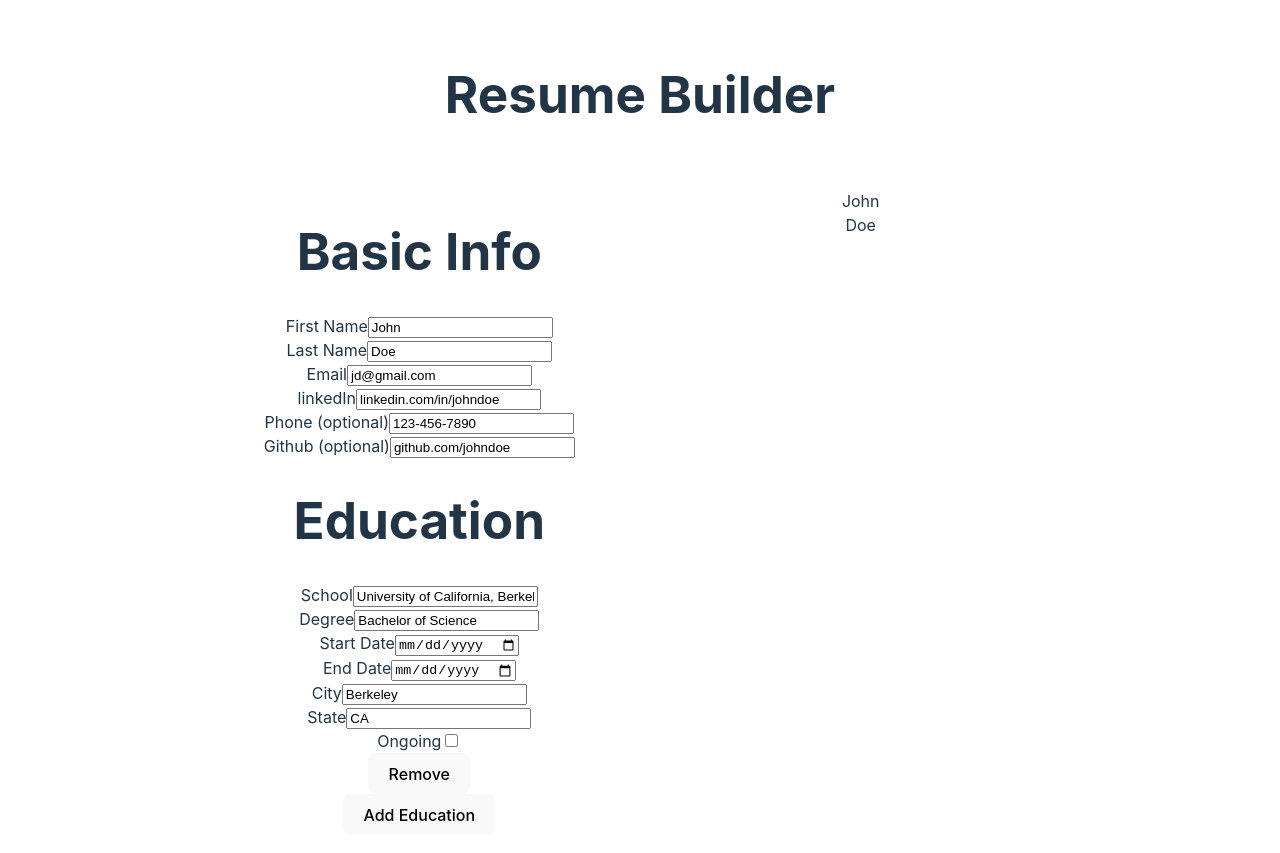
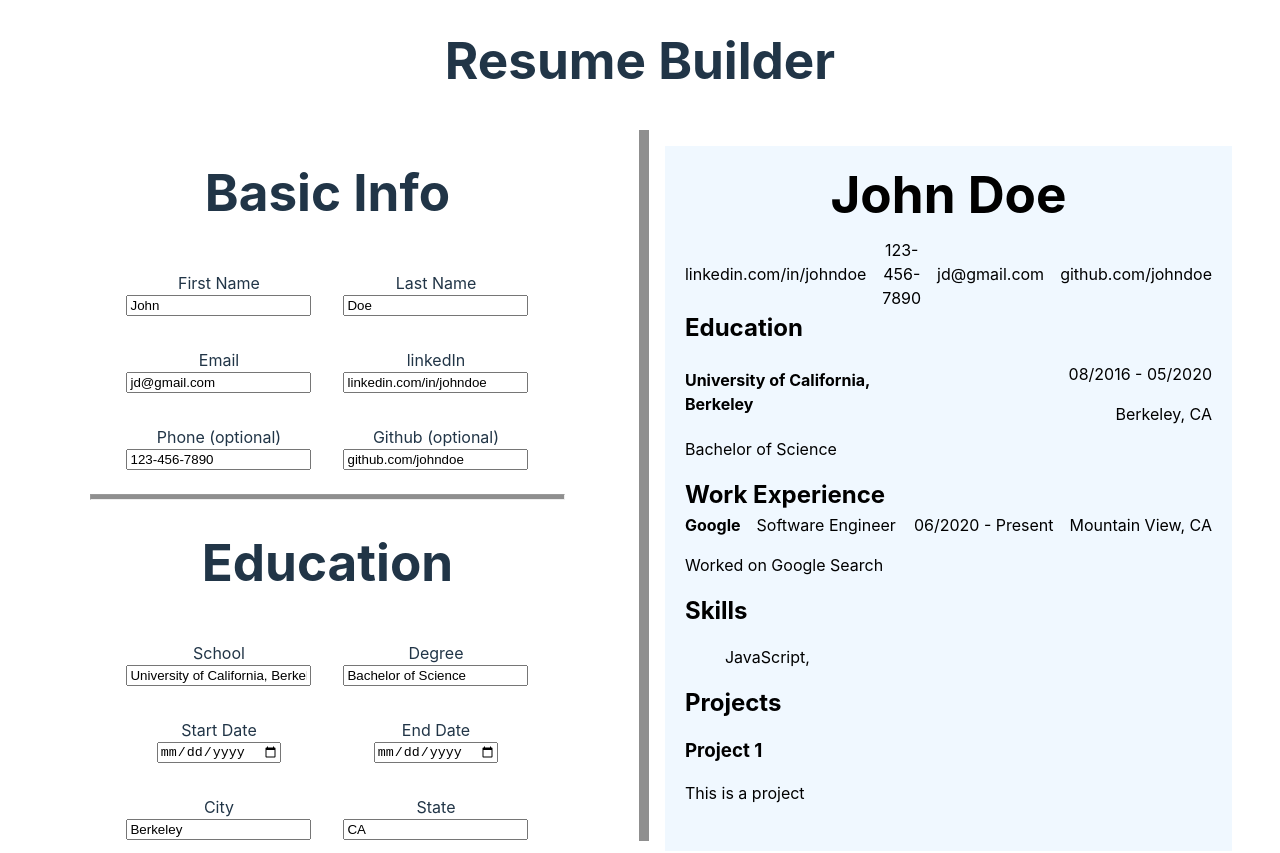
Before and after one commit to bnoora/resume-builder, a React (Vite) app: page / in a window 1280 px wide. Shown: the top 853 px of the page. Built offline with nearby package versions, Linux system fonts and the light colour scheme.

Commit message:
styling done, project almost finished, needs local storage

```diff
--- a/src/App.jsx
+++ b/src/App.jsx
@@ -3,16 +3,20 @@ import './App.css'
 import './styles/main.css'
 import Editor from './components/editor';
 import Display from './components/display';
+import cvState from './components/cvState';
 
 function App() {
+
+  const cvData = cvState();
+
   return (
     <div className="App">
       <header className="App-header">
         <h1>Resume Builder</h1>
       </header>
       <main>
-        <Editor />
-        <Display />
+        <Editor {...cvData} />
+        <Display {...cvData} />
       </main>
     </div>
   )
--- a/src/components/display.jsx
+++ b/src/components/display.jsx
@@ -1,7 +1,7 @@
 import React from 'react';
-import cvState from './cvState';
+import '../styles/display.css';
 
-function Display() {
+function Display(props) {
     const {
         basicInfo,
         handleBasicInfoChange,
@@ -21,15 +21,86 @@ function Display() {
         handleProjectChange,
         addProject,
         removeProject
-    } = cvState();
+    } = props;
 
-    const {firstName, lastName, email, phone, address, city, state, zip} = basicInfo;
+    const {firstName, lastName, email, linkedin, phone, github} = basicInfo;
+    console.log(educations);
 
     return (
-        <div className='display'>
-            <div className="firstname">{firstName}</div>
-            <div className="lastname">{lastName}</div>
-        </div>
+        <section className='display'>
+            <div className="resumeCV">
+                <section id='cvHead'>
+                    <h1>{firstName} {lastName}</h1>
+                    <ul>
+                        {linkedin && <li>{linkedin}</li>}
+                        {phone && <li>{phone}</li>}
+                        {email && <li>{email}</li>}
+                        {github && <li>{github}</li>}
+                    </ul>
+                </section>
+                {educations.length > 0 && (
+                    <section id='eduDisplaySection'>
+                        <h2>Education</h2>
+                        {educations.map(education => (
+                            <div key={education.id} className='eduDisplay'>
+                                <div className='schoolDegree'>
+                                    <h4>{education.school}</h4>
+                                    <p>{education.degree}</p>
+                                </div>
+                                <div className='dateLoc'>
+                                    <p>{education.startDate} - {education.endDate}</p>
+                                    <p>{education.schoolCity}, {education.schoolState}</p>
+                                </div>
+                            </div>
+                        ))}
+                    </section>
+                )}
+                {workExperiences.length > 0 && (
+                    <section id='workDisplaySection'>
+                        <h2>Work Experience</h2>
+                        {workExperiences.map(workExperience => (
+                            <div key={workExperience.id} className='workDisplay'>
+                                <div className='companyPosition'>
+                                    <div>
+                                        <h4>{workExperience.company}</h4>
+                                        <p>{workExperience.position}</p>
+                                    </div>
+                                    <div>
+                                        <p>{workExperience.startDate} - {workExperience.endDate}</p>
+                                        <p>{workExperience.city}, {workExperience.state}</p>
+                                    </div>
+                                </div>
+                                <div id='workDesc'>
+                                    <p>{workExperience.description}</p>
+                                </div>
+
+                            </div>
+                        ))}
+                    </section>
+                )}
+                {skills.length > 0 && (
+                    <section id='skillDisplaySection'>
+                        <h2>Skills</h2>
+                        <ul>
+                            {skills.map(skill => (
+                                <li key={skill.id}>{skill.skill},</li>
+                            ))}
+                        </ul>
+                    </section>
+                )}
+                {projects.length > 0 && (
+                    <section id='projectDisplaySection'>
+                        <h2>Projects</h2>
+                        {projects.map(project => (
+                            <div key={project.id} className='projectDisplay'>
+                                <h3>{project.title}</h3>
+                                <p>{project.description}</p>
+                            </div>
+                        ))}
+                    </section>
+                )}
+            </div>
+        </section>
     );
 }
 
--- a/src/components/editor.jsx
+++ b/src/components/editor.jsx
@@ -3,9 +3,11 @@ import EduInfo from "./form/eduInfo";
 import WorkExperience from "./form/workExperience";
 import Skill from "./form/skill";
 import Project from "./form/projects";
-import cvState from "./cvState";
+import '../styles/editor.css';
+import '../styles/form.css';
 
-function Editor() {
+
+function Editor(props) {
     const {
         basicInfo,
         handleBasicInfoChange,
@@ -25,7 +27,9 @@ function Editor() {
         handleProjectChange,
         addProject,
         removeProject
-    } = cvState();
+    } = props;
+
+    console.log(skills);
 
     return (
         <div className='editor'>
@@ -33,6 +37,7 @@ function Editor() {
                 <h1>Basic Info</h1>
                 <BasicInfo data={basicInfo} onChange={handleBasicInfoChange}/>
             </div>
+            <hr className="sectLine"/>
             <div className='editorSection'>
                 <h1>Education</h1>
                 {educations.map(education => (
@@ -41,6 +46,7 @@ function Editor() {
                 ))}
                 <button onClick={addEducation}>Add Education</button>
             </div>
+            <hr className="sectLine"/>
             <div className='editorSection'>
                 <h1>Work Expeirence</h1>
                 {workExperiences.map(workExperience => (
@@ -49,6 +55,7 @@ function Editor() {
                 ))}
                 <button onClick={addWorkExperience}>Add Work Experience</button>
             </div>
+            <hr className="sectLine"/>
             <div className='editorSection'>
                 <h1>Skills</h1>
                 {skills.map(skill => (
@@ -57,6 +64,7 @@ function Editor() {
                 ))}
                 <button onClick={addSkill}>Add Skill</button>
             </div>
+            <hr className="sectLine"/>
             <div className='editorSection'>
                     <h1>Projects</h1>
                     {projects.map(project => (
--- a/src/components/form/eduInfo.jsx
+++ b/src/components/form/eduInfo.jsx
@@ -6,7 +6,7 @@ function EduInfo(props) {
     return (
         <section className="formSection">
             <form className="form">
-                <div className="formDoubleSection" id="educationSection">
+                <div className="formDoubleSection">
                     <div className="formSection">
                         <label htmlFor="school">School</label>
                         <input type="text" name="school" id="school" value={data.school} onChange={e => onChange(data.id, {...data, school: e.target.value})}/>
@@ -15,6 +15,8 @@ function EduInfo(props) {
                         <label htmlFor="degree">Degree</label>
                         <input type="text" name="degree" id="degree" value={data.degree} onChange={e => onChange(data.id, {...data, degree: e.target.value})}/>
                     </div>
+                </div>
+                <div className="formDoubleSection">
                     <div className="formSection">
                         <label htmlFor="schoolStart">Start Date</label>
                         <input type="date" name="schoolStart" id="schoolStart" value={data.schoolStart} onChange={e => onChange(data.id, {...data, schoolStart: e.target.value})}/>
@@ -23,6 +25,8 @@ function EduInfo(props) {
                         <label htmlFor="schoolEnd">End Date</label>
                         <input type="date" name="schoolEnd" id="schoolEnd" value={data.schoolEnd} onChange={e => onChange(data.id, {...data, schoolEnd: e.target.value})}/>
                     </div>
+                </div>
+                <div className="formDoubleSection">
                     <div className="formSection">
                         <label htmlFor="schoolCity">City</label>
                         <input type="text" name="schoolCity" id="schoolCity" value={data.schoolCity} onChange={e => onChange(data.id, {...data, schoolCity: e.target.value})}/>
@@ -31,6 +35,7 @@ function EduInfo(props) {
                         <label htmlFor="schoolState">State</label>
                         <input type="text" name="schoolState" id="schoolState" value={data.schoolState} onChange={e => onChange(data.id, {...data, schoolState: e.target.value})}/>
                     </div>
+                </div>
                     <div className="formSection">
                         <label htmlFor="isOngoing">Ongoing</label>
                         <input type="checkbox" name="isOngoing" id="isOngoing" checked={data.isOngoing} onChange={e => onChange(data.id, {...data, isOngoing: e.target.value})}/>
@@ -38,8 +43,8 @@ function EduInfo(props) {
                     <div className="formSection">
                         <button type="button" onClick={() => onRemove(data.id)}>Remove</button>
                     </div>
-                </div>
             </form>
+            <hr className='midLine'/>
         </section>
     )
 }
--- a/src/components/form/projects.jsx
+++ b/src/components/form/projects.jsx
@@ -4,14 +4,14 @@ function Project(props) {
     return (
         <section className="formSection">
             <form className="form">
-                    <section className="formDoubleSection" id="projectSection" key={data.id}>
+                    <section className="formDoubleSection" id="projectSection">
                         <div className="formSection">
                             <label htmlFor="title">Title</label>
                             <input type="text" name="title" id="title" value={data.title} onChange={e => onChange(data.id, {...data, title: e.target.value})}/>
                         </div>
                         <div className="formSection">
                             <label htmlFor="description">Description</label>
-                            <input type="text" name="description" id="description" value={data.description} onChange={e => onChange(data.id, {...data, description: e.target.value})}/>
+                            <textarea type="text" name="description" id="description" value={data.description} onChange={e => onChange(data.id, {...data, description: e.target.value})}/>
                         </div>
                         <div className="formSection">
                             <button type="button" onClick={() => onRemove(data.id)}>Remove</button>
--- a/src/components/form/skill.jsx
+++ b/src/components/form/skill.jsx
@@ -1,10 +1,12 @@
 function Skill(props) {
-  const { skill, handleChange } = props;
+  const { data, onChange } = props;
   return (
-    <div className="formSection">
-        <label htmlFor="skill">Skill</label>
-        <input type="text" name="skill" id="skill" value={skill} onChange={handleChange} />
-    </div>
+    <section className="formSection">
+        <form className="form">
+          <label htmlFor="skill">Skill</label>
+          <input type="text" name="skill" id="skill" value={data.skill} onChange={e => onChange(data.id, {...data, skill: e.target.value})} />
+        </form>
+    </section>
   );
 }
 
--- /dev/null
+++ b/src/styles/display.css
@@ -0,0 +1,143 @@
+.display {
+    color: black;
+    padding: 1rem;
+}
+
+.resumeCV {
+    background-color: aliceblue;
+    padding: 20px;
+    height: 98%;
+}
+
+#cvHead {
+    display: flex;
+    flex-direction: column;
+    justify-content: space-between;
+    align-items: center;
+    gap: 1rem;
+}
+
+#cvHead > * {
+    margin: 0;
+    padding: 0;
+}
+
+#cvHead > ul {
+    list-style-type: none;
+    display: flex;
+    flex-direction: row;
+    justify-content: space-between;
+    align-items: center;
+    gap: 1rem;
+}
+
+#eduDisplaySection {
+    display: flex;
+    flex-direction: column;
+}
+
+#eduDisplaySection > h2 {
+    align-self: flex-start;
+    padding: 0;
+    margin: 0;
+}
+
+.eduDisplay {
+    display: grid;
+    grid-template-columns: 1fr 1fr;
+    grid-template-rows: 1fr;
+    gap: 1rem;
+}
+
+.schoolDegree {
+    justify-self: flex-start;
+    text-align: left;
+}
+
+.dateLoc {
+    justify-self: flex-end;
+    text-align: right;
+}
+
+.workDisplay {
+    display: flex;
+    flex-direction: column;
+}
+
+#workDisplaySection {
+    display: flex;
+    flex-direction: column;
+}
+
+#workDisplaySection > h2 {
+    align-self: flex-start;
+    padding: 0;
+    margin: 0;
+}
+
+.companyPosition {
+    display: flex;
+    flex-direction: row;
+    justify-content: space-between;
+    align-items: center;
+}
+
+.companyPosition > div {
+    display: flex;
+    flex-direction: row;
+    justify-content: center;
+    align-items: center;
+    gap: 1rem;
+}
+
+.companyPosition > div > * {
+    margin: 0;
+    padding: 0;
+}
+
+
+#workDesc {
+    align-self: flex-start;
+}
+
+#skillDisplaySection {
+    display: flex;
+    flex-direction: column;
+}
+
+#skillDisplaySection > h2 {
+    align-self: flex-start;
+    padding: 0;
+    margin: 0;
+}
+
+#skillDisplaySection > ul {
+    list-style-type: none;
+    display: flex;
+    flex-direction: row;
+    align-items: center;
+    gap: 1rem;
+}
+
+#projectDisplaySection {
+    display: flex;
+    flex-direction: column;
+}
+
+#projectDisplaySection > h2 {
+    align-self: flex-start;
+    padding: 0;
+    margin: 0;
+}
+
+.projectDisplay {
+    display: flex;
+    flex-direction: column;
+}
+
+.projectDisplay > * {
+    margin: 0;
+    padding: 0;
+    padding-top: 1rem;
+    text-align: left;
+}
--- /dev/null
+++ b/src/styles/editor.css
@@ -0,0 +1,5 @@
+.editorSection {
+    justify-content: center;
+    align-items: center;
+    width: 100%;
+}
--- /dev/null
+++ b/src/styles/form.css
@@ -0,0 +1,41 @@
+form {
+    display: flex;
+    flex-direction: column;
+    justify-content: center;
+}
+
+
+.formDoubleSection {
+    display: flex;
+    flex-direction: row;
+    justify-content: space-between;
+    align-items: center;
+    width: 100%;
+    gap: 2rem;
+    padding-top: 1rem;
+    padding-bottom: 1rem;
+}
+
+.formSection {
+    display: flex;
+    flex-direction: column;
+    justify-content: center;
+    align-items: center;
+    width: 100%;
+}
+
+#projectSection {
+    display: flex;
+    flex-direction: column;
+    justify-content: center;
+    align-items: center;
+    width: 100%;
+}
+
+#projectSection > * > textarea {
+    min-width: 400px;
+    min-height: 200px;
+    resize: none;
+    border-radius: 1rem;
+    padding: 1rem;
+}
--- a/src/styles/main.css
+++ b/src/styles/main.css
@@ -1,3 +1,16 @@
+header {
+    padding: 0;
+    margin: 0;
+    max-height: 50px;
+    padding-bottom: 1rem;
+}
+
+header > * {
+    margin: 0;
+    padding: 0;
+}
+
+
 main {
     background-color: #ffffff28;
     display: grid;
@@ -6,7 +19,7 @@ main {
     padding-top: 2rem;
     padding-bottom: 2rem;
     border-radius: 1rem;
-    height: 100vh;
+    height: 85vh;
     gap: 1rem;
 }
 
@@ -15,3 +28,20 @@ main {
     height: 100%;
     overflow: auto;
 }
+
+.display {
+    border-left: 10px solid #00000070;
+}
+
+.sectLine {
+    width: 80%;
+    height: 4px;
+    background-color: #00000070;
+}
+
+.midLine {
+    width: 50%;
+    height: 3px;
+    background-color: #f1f1f170;
+    border: black 1px solid;
+}
```
Also changed, not shown: src/components/form/workExperience.jsx (+9 -2 lines).
